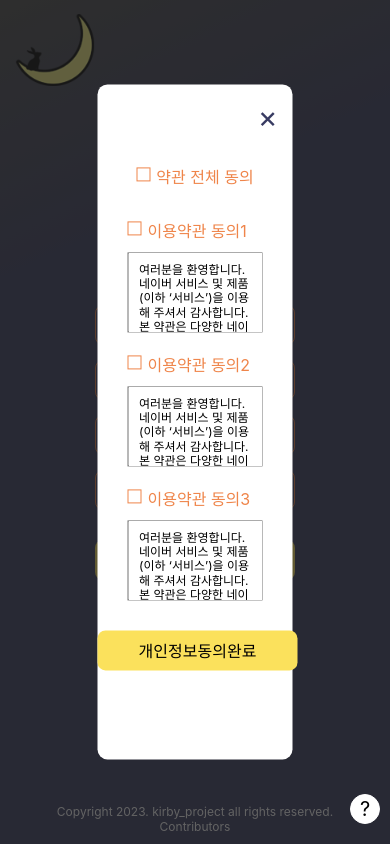
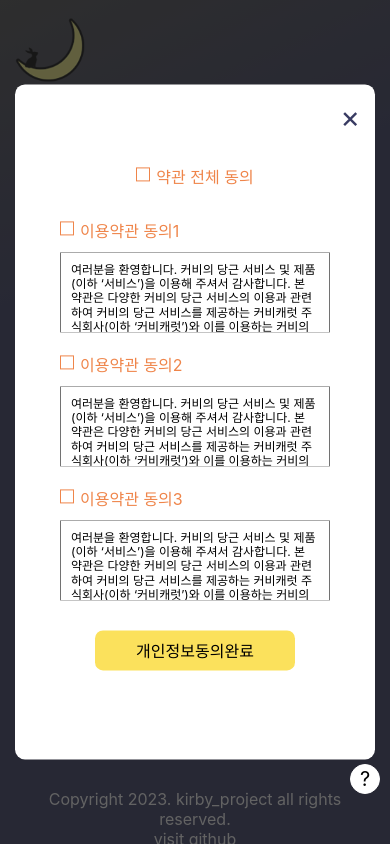
Before and after one commit to kirby-project-2023/carrot_project, a React (Create React App) app: page /join in a window 390 px wide. Both pictures are taken after typing "Sample", "Sample", "Sample123", "Sample123" into the empty fields and a click on the button "개인정보동의". Built offline with nearby package versions, Linux system fonts and the light colour scheme; a web font is replaced by a local one.

Commit message:
style : 모바일 css 수정

```diff
--- a/src/components/Footer.js
+++ b/src/components/Footer.js
@@ -3,19 +3,20 @@ import styled from 'styled-components'
 
 const CopyRights = styled.footer`
   display: flex;
+  flex-direction: column;
   justify-content: center;
   align-items: center;
   height: 50px;
   text-align: center;
   color: var(--white);
   @media (max-width: 768px){
-    font-size: var(--fz-sm);
+    font-size: var(--fz-md);
   }
-`
+`;
 
 function Footer() {
   return (
-    <CopyRights>Copyright 2023. kirby_project all rights reserved. <br/> Contributors</CopyRights>
+    <CopyRights><p>Copyright 2023. kirby_project all rights reserved.</p><a href='https://github.com/kirby-project-2023' target='_blank'>visit github</a></CopyRights>
   )
 }
 
--- a/src/components/Header.js
+++ b/src/components/Header.js
@@ -13,6 +13,9 @@ const MainLogo = styled.img.attrs(props => ({
 }))`
   width: 80px;
   height: 80px;
+  @media (max-width: 768px){
+    width: 70px; height: 70px;
+  }
 `;
 
 const HeaderContainer = styled.header`
--- a/src/components/Join.js
+++ b/src/components/Join.js
@@ -163,25 +163,25 @@ const Join = ({ userData, setUserData }) => {
             id:0,
             label: '이용약관 동의1',
             text: `여러분을 환영합니다.
-            네이버 서비스 및 제품(이하 ‘서비스’)을 이용해 주셔서 감사합니다. 본 약관은 다양한 네이버 서비스의 이용과 관련하여 네이버 서비스를 제공하는 네이버 주식회사(이하 ‘네이버’)와 이를 이용하는 네이버 서비스 회원(이하 ‘회원’) 또는 비회원과의 관계를 설명하며, 아울러 여러분의 네이버 서비스 이용에 도움이 될 수 있는 유익한 정보를 포함하고 있습니다.
-            네이버 서비스를 이용하시거나 네이버 서비스 회원으로 가입하실 경우 여러분은 본 약관 및 관련 운영 정책을 확인하거나 동의하게 되므로, 잠시 시간을 내시어 주의 깊게 살펴봐 주시기 바랍니다.
-            다양한 네이버 서비스를 즐겨보세요.`
+            커비의 당근 서비스 및 제품(이하 ‘서비스’)을 이용해 주셔서 감사합니다. 본 약관은 다양한 커비의 당근 서비스의 이용과 관련하여 커비의 당근 서비스를 제공하는 커비캐럿 주식회사(이하 ‘커비캐럿’)와 이를 이용하는 커비의 당근 서비스 회원(이하 ‘회원’) 또는 비회원과의 관계를 설명하며, 아울러 여러분의 커비의 당근 서비스 이용에 도움이 될 수 있는 유익한 정보를 포함하고 있습니다.
+            커비의 당근 서비스를 이용하시거나 커비의 당근 서비스 회원으로 가입하실 경우 여러분은 본 약관 및 관련 운영 정책을 확인하거나 동의하게 되므로, 잠시 시간을 내시어 주의 깊게 살펴봐 주시기 바랍니다.
+            다양한 커비의 당근 서비스를 즐겨보세요.`
         },
         {
             id:1,
             label: '이용약관 동의2',
             text: `여러분을 환영합니다.
-            네이버 서비스 및 제품(이하 ‘서비스’)을 이용해 주셔서 감사합니다. 본 약관은 다양한 네이버 서비스의 이용과 관련하여 네이버 서비스를 제공하는 네이버 주식회사(이하 ‘네이버’)와 이를 이용하는 네이버 서비스 회원(이하 ‘회원’) 또는 비회원과의 관계를 설명하며, 아울러 여러분의 네이버 서비스 이용에 도움이 될 수 있는 유익한 정보를 포함하고 있습니다.
-            네이버 서비스를 이용하시거나 네이버 서비스 회원으로 가입하실 경우 여러분은 본 약관 및 관련 운영 정책을 확인하거나 동의하게 되므로, 잠시 시간을 내시어 주의 깊게 살펴봐 주시기 바랍니다.
-            다양한 네이버 서비스를 즐겨보세요.`
+            커비의 당근 서비스 및 제품(이하 ‘서비스’)을 이용해 주셔서 감사합니다. 본 약관은 다양한 커비의 당근 서비스의 이용과 관련하여 커비의 당근 서비스를 제공하는 커비캐럿 주식회사(이하 ‘커비캐럿’)와 이를 이용하는 커비의 당근 서비스 회원(이하 ‘회원’) 또는 비회원과의 관계를 설명하며, 아울러 여러분의 커비의 당근 서비스 이용에 도움이 될 수 있는 유익한 정보를 포함하고 있습니다.
+            커비의 당근 서비스를 이용하시거나 커비의 당근 서비스 회원으로 가입하실 경우 여러분은 본 약관 및 관련 운영 정책을 확인하거나 동의하게 되므로, 잠시 시간을 내시어 주의 깊게 살펴봐 주시기 바랍니다.
+            다양한 커비의 당근 서비스를 즐겨보세요.`
         },
         {
             id:2,
             label: '이용약관 동의3',
             text: `여러분을 환영합니다.
-            네이버 서비스 및 제품(이하 ‘서비스’)을 이용해 주셔서 감사합니다. 본 약관은 다양한 네이버 서비스의 이용과 관련하여 네이버 서비스를 제공하는 네이버 주식회사(이하 ‘네이버’)와 이를 이용하는 네이버 서비스 회원(이하 ‘회원’) 또는 비회원과의 관계를 설명하며, 아울러 여러분의 네이버 서비스 이용에 도움이 될 수 있는 유익한 정보를 포함하고 있습니다.
-            네이버 서비스를 이용하시거나 네이버 서비스 회원으로 가입하실 경우 여러분은 본 약관 및 관련 운영 정책을 확인하거나 동의하게 되므로, 잠시 시간을 내시어 주의 깊게 살펴봐 주시기 바랍니다.
-            다양한 네이버 서비스를 즐겨보세요.`
+            커비의 당근 서비스 및 제품(이하 ‘서비스’)을 이용해 주셔서 감사합니다. 본 약관은 다양한 커비의 당근 서비스의 이용과 관련하여 커비의 당근 서비스를 제공하는 커비캐럿 주식회사(이하 ‘커비캐럿’)와 이를 이용하는 커비의 당근 서비스 회원(이하 ‘회원’) 또는 비회원과의 관계를 설명하며, 아울러 여러분의 커비의 당근 서비스 이용에 도움이 될 수 있는 유익한 정보를 포함하고 있습니다.
+            커비의 당근 서비스를 이용하시거나 커비의 당근 서비스 회원으로 가입하실 경우 여러분은 본 약관 및 관련 운영 정책을 확인하거나 동의하게 되므로, 잠시 시간을 내시어 주의 깊게 살펴봐 주시기 바랍니다.
+            다양한 커비의 당근 서비스를 즐겨보세요.`
         }
     ]
     const [checkItems, setCheckItems] = useState([])
@@ -207,7 +207,7 @@ const Join = ({ userData, setUserData }) => {
         return (
             <ModalWrap>
                 <ModalBack />
-                <ModalContent>
+                <ModalContent height='80vh'>
                     <CloseCheckbox onClick={ClosePopup}>&times;</CloseCheckbox>
                     <PrivateBox>
                         <PrivateCheck type='checkbox' id='privateCheckAll' onChange={(event) => {
@@ -256,7 +256,7 @@ const Join = ({ userData, setUserData }) => {
                     <BaseInput type='password' title='joinPwConfirm' id='joinPwConfirm' onChange={handleIdInput('pwConfirm')} value={userInfo.pwConfirm} required />
                     <BaseLabel for='joinPwConfirm'>비밀번호 확인</BaseLabel>
                 </BaseInputBox>
-                <BaseInputBox><div>{isIncorrect ? '비밀번호가 같지 않습니다.' : '' }</div></BaseInputBox>
+                <BaseInputBox><div style={{color:'var(--white)'}}>{isIncorrect ? '비밀번호가 같지 않습니다.' : '' }</div></BaseInputBox>
                 <BaseButton type='submit' onClick={checkClick} >{checkItems.length === privateData.length ? '가입하기' : '개인정보동의'}</BaseButton>
             </FormCenter>
             {
--- a/src/components/Letter.js
+++ b/src/components/Letter.js
@@ -38,7 +38,7 @@ const ModalView = styled.div`
         padding: var(--gap-sm);
     }
 `;
-const Content = styled.p`
+const Content = styled.div`
     margin: var(--gap-sm);
     width: 90%;
     height: 80%;
@@ -46,6 +46,7 @@ const Content = styled.p`
     background-color: white;
     overflow-y: auto;
     padding: var(--gap-big);
+    > pre {width: 100%; white-space: pre-wrap; word-wrap: break-word;}
 `
 const NickName = styled.div`
     font-size: var(--fz-large);
@@ -67,7 +68,9 @@ const Letter = ({openModalHandler, dummyData, isOpen}) => { // 모달 창 열고
                     </NickName>
                     <section>
                         <Content>
-                            {arr[0].content}
+                            <pre>
+                                {arr[0].content}
+                            </pre>
                         </Content>
                     </section>
                     <SmallButton
--- a/src/components/Mypage.js
+++ b/src/components/Mypage.js
@@ -11,7 +11,6 @@ const MypageDiv = styled.div`
     flex-direction: column;
     align-items: center;
     justify-content: space-evenly;
-    /* background-color: var(--night); */
     width: 100%;
     height: 100%;
 `;
@@ -20,10 +19,19 @@ const TitleDiv = styled.div`
     font-size: var(--fz-large);
     color: var(--white);
     margin: var(--gap-big);
+    @media (max-width: 768px){
+        font-size: var(--fz-big);
+        margin: var(--gap-sm);
+    }
 `
 
 const NothingDiv = styled.div`
     font-size: var(--fz-large);
+    text-align: center;
+    color: var(--white);
+    @media (max-width: 768px){
+        font-size: var(--fz-big);
+    }
 `
 
 const LetterArea = styled.div`
--- a/src/components/Write.js
+++ b/src/components/Write.js
@@ -54,8 +54,7 @@ const ModalContent = styled.div`
   @media (max-width: 768px){
     height: 60vh;
   }
-`
-
+`;
 const ContentContainer = styled.div`
   display: flex;
   flex-direction: column;
@@ -63,12 +62,10 @@ const ContentContainer = styled.div`
   align-items: center;
   height: 100%;
   width: 80%;
-`
-
+`;
 const ButtonContainer = styled.div`
   display: flex;
 `;
-
 const Message = styled.div`
   width: 100%;
   height: 20vh;
@@ -77,6 +74,7 @@ const Message = styled.div`
   overflow: auto;
   margin: 20px 0;
   text-align: center;
+  > pre {white-space: break-spaces; text-align: initial;}
 `;
 
 
@@ -152,7 +150,7 @@ const Write = ({ userData, setUserData, dummyData, sharedId, setDummyData }) =>
       }, 3000)
     }, [])
     return (
-      <div className='complete'>
+      <div className='complete' style={{textAlign:'center'}}>
       친구의 당근 밭에 당근을 심었어요 ! 🥕🐰🥕
       <br />
       <span>잠시 후 메인 페이지로 이동해요.</span>
--- a/src/styles/style.js
+++ b/src/styles/style.js
@@ -103,15 +103,16 @@ export const ModalBack = styled.div`
 export const ModalContent = styled.div`
   position: absolute;
   left: 50%; top: 50%; transform: translate(-50%,-50%);
+  display: flex; justify-content: center; align-items: center;
+  flex-direction: column;
+  width: ${(props) => props.width || '70%'};
+  height: ${(props) => props.height || '65vh'};
+  padding: var(--gap-big);
   background: ${(props) => props.background || 'var(--white)'};
   border-radius: var(--bd-rd-big);
-  width: ${(props) => props.width || '50%'};;
   z-index: 10;
-  display: flex; justify-content: center; align-items: center;
-  flex-direction: column;
-  height: ${(props) => props.height || '80%'};
   @media (max-width: 768px){
-    width: '80%';
-    height: ${(props) => props.height || '80vh'};
+    width: calc(100% - var(--gap-large));
+    padding: var(--gap-md);
   }
 `;
```
Also changed, not shown: src/components/Help.js (+36 -29 lines). Lines whose indentation alone changed are shown as unchanged.
